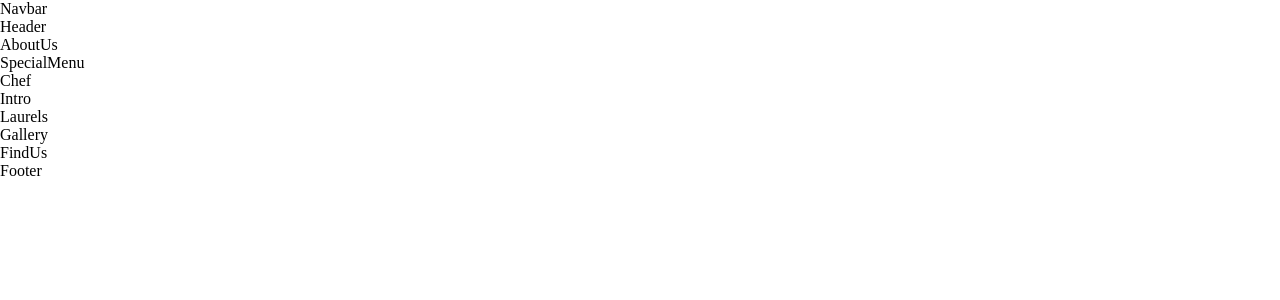
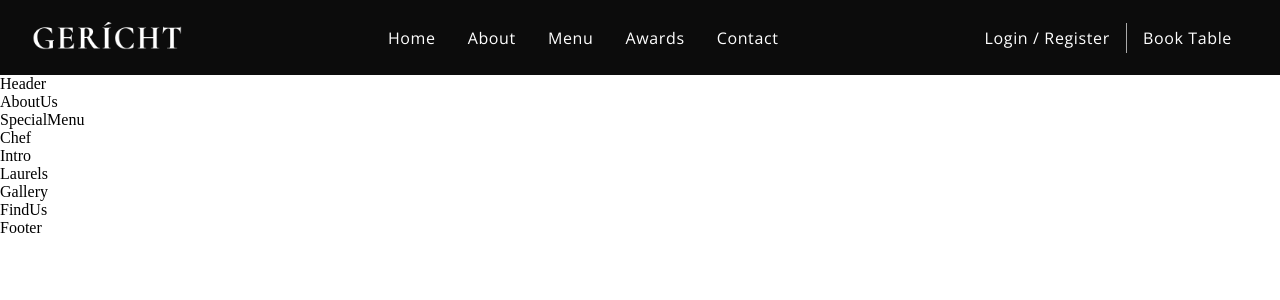
Before and after one commit to Kyle-Kroger/black-lantern-pizza, a Next.js app: page / in a window 1280 px wide. Shown: the top 300 px of the page. Built offline with nearby package versions, Linux system fonts and the light colour scheme; a web font is replaced by a local one.

Commit message:
add navbar

```diff
--- a/components/Navbar/Navbar.jsx
+++ b/components/Navbar/Navbar.jsx
@@ -1,7 +1,82 @@
-import React from "react";
+import { useState } from "react";
+import Image from "next/image";
+import { GiHamburgerMenu } from "react-icons/gi";
+import { MdRestaurantMenu } from "react-icons/md";
 
+import images from "../../constants/images";
 import styles from "./Navbar.module.css";
 
-const Navbar = () => <div>Navbar</div>;
+const Navbar = () => {
+  const [toggleMenu, settoggleMenu] = useState(false);
+  return (
+    <nav className={styles.app__navbar}>
+      <div className={styles["app__navbar-logo"]}>
+        <Image src={images.gericht} alt="logo" width={150} />
+      </div>
+      <ul className={styles["app__navbar-links"]}>
+        <li className="p__opensans">
+          <a href="#home">Home</a>
+        </li>
+        <li className="p__opensans">
+          <a href="#about">About</a>
+        </li>
+        <li className="p__opensans">
+          <a href="#menu">Menu</a>
+        </li>
+        <li className="p__opensans">
+          <a href="#awards">Awards</a>
+        </li>
+        <li className="p__opensans">
+          <a href="#contact">Contact</a>
+        </li>
+      </ul>
+      <div className={styles["app__navbar-login"]}>
+        <a href="#login" className="p__opensans">
+          Login / Register
+        </a>
+        <div />
+        <a href="/" className="p__opensans">
+          Book Table
+        </a>
+      </div>
+      <div className={styles["app__navbar-smallscreen"]}>
+        <GiHamburgerMenu
+          color="#fff"
+          fontSize={27}
+          onClick={() => settoggleMenu(true)}
+        />
+
+        {toggleMenu && (
+          <div
+            className={`${styles["app__navbar-smallscreen_overlay"]} flex__center slide-bottom`}
+          >
+            <MdRestaurantMenu
+              fontSize={27}
+              className={styles.overlay__close}
+              onClick={() => settoggleMenu(false)}
+            />
+            <ul className={styles["app__navbar-smallscreen_links"]}>
+              <li className="p__opensans">
+                <a href="#home">Home</a>
+              </li>
+              <li className="p__opensans">
+                <a href="#about">About</a>
+              </li>
+              <li className="p__opensans">
+                <a href="#menu">Menu</a>
+              </li>
+              <li className="p__opensans">
+                <a href="#awards">Awards</a>
+              </li>
+              <li className="p__opensans">
+                <a href="#contact">Contact</a>
+              </li>
+            </ul>
+          </div>
+        )}
+      </div>
+    </nav>
+  );
+};
 
 export default Navbar;
--- a/components/Navbar/Navbar.module.css
+++ b/components/Navbar/Navbar.module.css
@@ -0,0 +1,132 @@
+.app__navbar {
+  width: 100%;
+  display: flex;
+  justify-content: space-between;
+  align-items: center;
+  background: var(--color-black);
+
+  padding: 1rem 2rem;
+}
+
+.app__navbar-logo {
+  position: relative;
+  width: 150px;
+  height: max-content;
+  display: flex;
+  justify-content: flex-start;
+  align-items: center;
+  margin-right: 1rem;
+}
+
+.app__navbar-links {
+  flex: 1;
+  display: flex;
+  justify-content: center;
+  align-items: center;
+
+  list-style: none;
+}
+
+.app__navbar-links li {
+  margin: 0 1rem;
+  cursor: pointer;
+  transition: color 200ms ease-in-out;
+}
+
+.app__navbar-links li:hover {
+  color: var(--color-light_grey);
+}
+
+.app__navbar-login {
+  display: flex;
+  justify-content: flex-end;
+  align-items: center;
+}
+
+.app__navbar-login a {
+  /* back to the center from the 1px of the invis border-bottom */
+  position: relative;
+  top: 1px;
+  margin: 0 1rem;
+  text-decoration: none;
+  transition: 500ms ease;
+  /* no strange jump when the hover border appears */
+  border-bottom: 1px solid transparent;
+}
+
+.app__navbar-login a:hover {
+  border-bottom: 1px solid var(--color-golden);
+}
+
+.app__navbar-login div {
+  width: 1px;
+  height: 30px;
+  background-color: var(--color-light_grey);
+}
+
+.app__navbar-smallscreen {
+  display: none;
+}
+
+.app__navbar-smallscreen_overlay {
+  position: fixed;
+  top: 0;
+  left: 0;
+  width: 100%;
+  height: 100vh;
+  background: var(--color-black);
+  transition: 500ms ease;
+
+  flex-direction: column;
+  z-index: 5;
+}
+
+.app__navbar-smallscreen_overlay .overlay__close {
+  font-size: 1.68rem;
+  color: var(--color-golden);
+  cursor: pointer;
+
+  position: absolute;
+  top: 20px;
+  right: 20px;
+}
+
+.app__navbar-smallscreen_links {
+  list-style: none;
+}
+
+.app__navbar-smallscreen_links li {
+  margin: 2rem;
+  cursor: pointer;
+  color: var(--color-golden);
+  font-size: 2rem;
+  text-align: center;
+  font-family: var(--font-base);
+  transition: 200ms color ease-in-out;
+}
+.app__navbar-smallscreen_links li:hover {
+  color: var(--color-white);
+}
+
+@media screen and (max-width: 2000px) {
+}
+
+@media screen and (max-width: 1150px) {
+  .app__navbar-links {
+    display: none;
+  }
+
+  .app__navbar-smallscreen {
+    display: flex;
+  }
+}
+
+@media screen and (max-width: 650px) {
+  .app__navbar {
+    padding: 1rem;
+  }
+
+  .app__navbar-login {
+    display: none;
+  }
+}
--- a/package.json
+++ b/package.json
@@ -18,6 +18,7 @@
     "next": "13.1.1",
     "react": "18.2.0",
     "react-dom": "18.2.0",
+    "react-icons": "^4.7.1",
     "typescript": "4.9.4"
   }
 }
--- a/pages/index.tsx
+++ b/pages/index.tsx
@@ -17,7 +17,7 @@ export default function Home() {
   return (
     <>
       <Head>
-        <title>Create Next App</title>
+        <title>Black Lantern Pizza</title>
         <meta name="description" content="Generated by create next app" />
         <meta name="viewport" content="width=device-width, initial-scale=1" />
         <link rel="icon" href="/favicon.ico" />
--- a/styles/globals.css
+++ b/styles/globals.css
@@ -6,9 +6,9 @@
 
   --color-golden: #dcca87;
   --color-black: #0c0c0c;
-  --color-gray: #545454;
+  --color-grey: #545454;
   --color-crimson: #f5efdb;
-  --color-grey: #aaaaaa;
+  --color-light_grey: #aaaaaa;
   --color-white: #ffffff;
 }
 
@@ -50,3 +50,181 @@ a {
     transform: translateY(0);
   }
 }
+
+.section__padding {
+  padding: 4rem 6rem;
+}
+
+.flex__center {
+  display: flex;
+  justify-content: center;
+  align-items: center;
+}
+
+.app__bg {
+  background: url("../assets/bg.png");
+  background-position: center;
+  background-size: cover;
+  background-repeat: repeat;
+  background-attachment: fixed;
+}
+
+.app__wrapper {
+  display: flex;
+  justify-content: space-between;
+  align-items: center;
+
+  min-height: 100vh;
+}
+
+.app__wrapper_info {
+  flex: 1;
+  width: 100%;
+  display: flex;
+  justify-content: center;
+  align-items: flex-start;
+  flex-direction: column;
+}
+
+.app__wrapper_img {
+  flex: 1;
+  width: 100%;
+  display: flex;
+  justify-content: center;
+  align-items: center;
+
+  margin-left: 2rem;
+}
+
+.app__wrapper_img-reverse {
+  justify-content: flex-start;
+  margin-right: 2rem;
+}
+
+.app__wrapper_img img {
+  width: 80%;
+}
+
+.custom__button {
+  background-color: var(--color-crimson);
+  color: var(--color-black);
+  font-family: var(--font-base);
+  font-weight: 700;
+  letter-spacing: 0.04em;
+  line-height: 28px;
+  font-size: 16px;
+  padding: 0.5rem 1.5rem;
+  border-radius: 1px;
+  border: none;
+  outline: none;
+  cursor: pointer;
+}
+
+.p__cormorant {
+  font-family: var(--font-base);
+  color: var(--color-white);
+  font-weight: 700;
+  letter-spacing: 0.04em;
+  text-transform: capitalize;
+  font-feature-settings: "tnum" on, "lnum" on;
+  line-height: 29.9px;
+  font-size: 23px;
+}
+
+.p__opensans {
+  font-family: var(--font-alt);
+  color: var(--color-white);
+  font-weight: 400;
+  letter-spacing: 0.04em;
+  text-transform: capitalize;
+  line-height: 28px;
+  font-size: 16px;
+}
+
+.headtext__cormorant {
+  font-family: var(--font-base);
+  color: var(--color-golden);
+  font-size: 64px;
+  line-height: 83.2px;
+  letter-spacing: 0.04em;
+  text-transform: capitalize;
+}
+
+.spoon__img {
+  width: 45px;
+}
+
+@media screen and (min-width: 2000px) {
+  .custom__button,
+  .p__cormorant {
+    font-size: 37px;
+    line-height: 67px;
+  }
+
+  .p__opensans {
+    font-size: 30px;
+    line-height: 50px;
+  }
+
+  .headtext__cormorant {
+    font-size: 150px;
+    line-height: 210px;
+  }
+
+  .spoon__img {
+    width: 80px;
+  }
+}
+
+@media screen and (max-width: 1150px) {
+  .app__wrapper {
+    flex-direction: column;
+  }
+
+  .app__wrapper_img {
+    margin: 5rem 0 0 0;
+  }
+
+  .app__wrapper_img-reverse {
+    margin: 0 0 5rem 0;
+  }
+
+  .app__wrapper_img img {
+    width: 100%;
+  }
+}
+
+@media screen and (max-width: 850px) {
+  .section__padding {
+    padding: 4rem;
+  }
+}
+
+@media screen and (max-width: 650px) {
+  .section__padding {
+    padding: 4rem 2rem;
+  }
+
+  .p__cormorant {
+    font-size: 21px;
+  }
+
+  .p__opensans {
+    font-size: 14px;
+  }
+}
+
+@media screen and (max-width: 450px) {
+  .p__opensans {
+    font-size: 12px;
+  }
+
+  .p__cormorant {
+    font-size: 19px;
+  }
+
+  .headtext__cormorant {
+    font-size: 45px;
+    line-height: 70px;
+  }
+}
```
Also changed, not shown: 1 other file (tests, documents, lock files or other folders).
